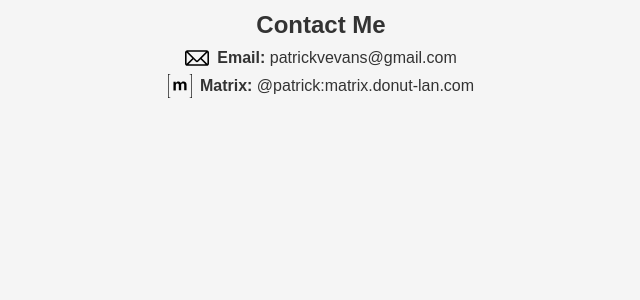
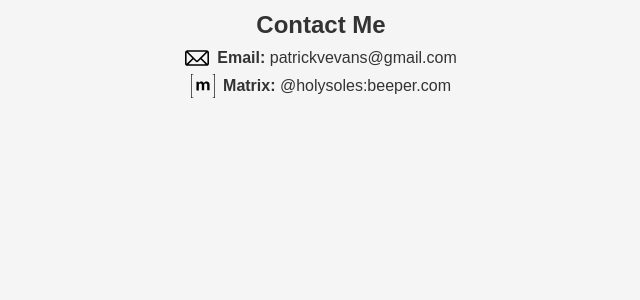
Before and after one commit to holysoles/portfolio-site, a Flask app: page /contact in a window 1280 px wide. Shown: the part 84-384 px from the top of the page, without its empty margins (319-959 px from the left). Run offline with Flask 3, Linux system fonts and the light colour scheme.

Commit message:
update contact info

```diff
--- a/templates/contact.html
+++ b/templates/contact.html
@@ -12,7 +12,7 @@
             <li class="link-with-logo">
                 <img src="{{ url_for('static', filename='matrix.svg') }}">
                 <span>Matrix: </span>
-                <a rel="me" href="https://matrix.to/#/@patrick:matrix.donut-lan.com">@patrick:matrix.donut-lan.com</a>
+                <a rel="me" href="https://matrix.to/#/@holysoles:beeper.com">@holysoles:beeper.com</a>
             </li>
         </ul>
     </div>
```
